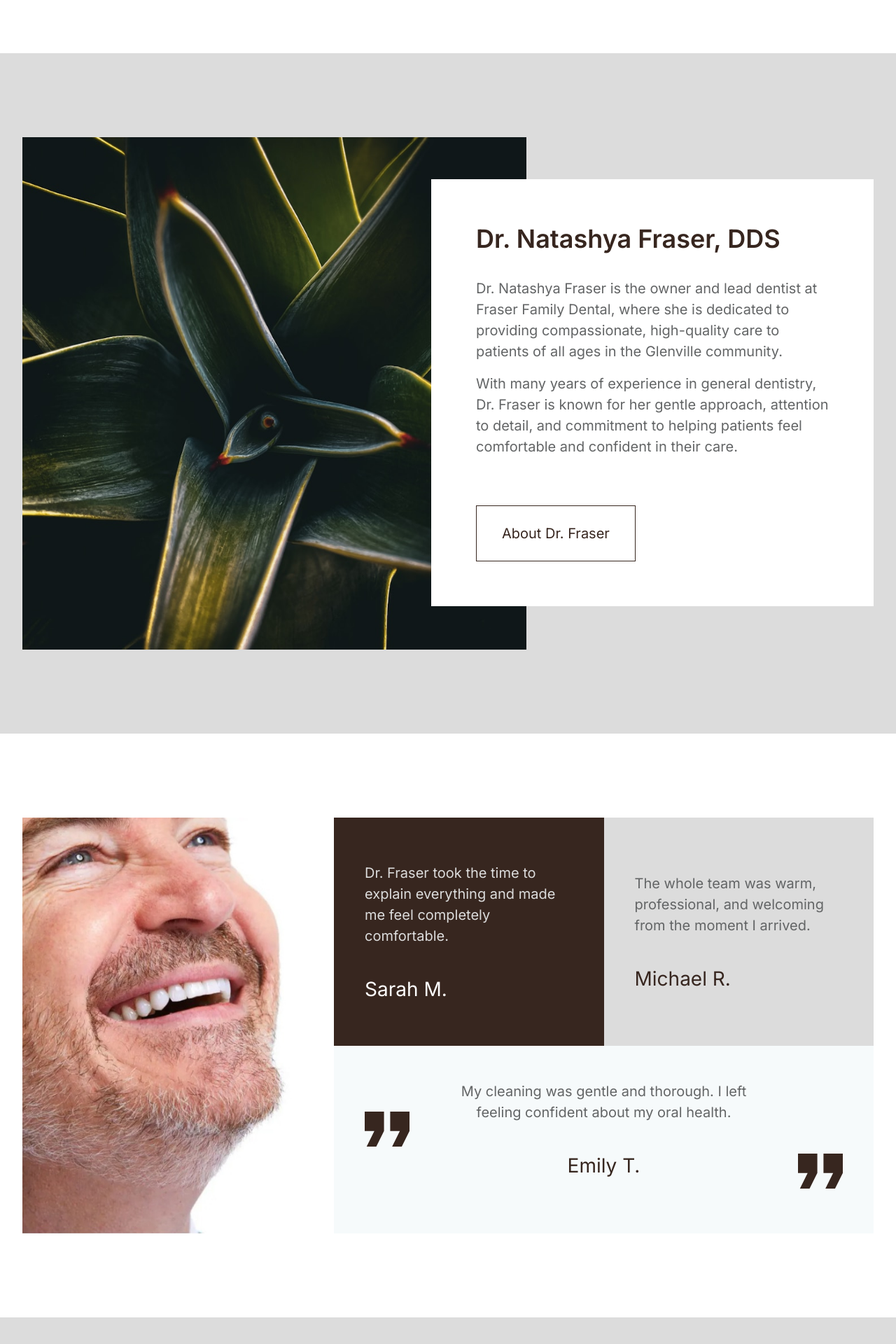
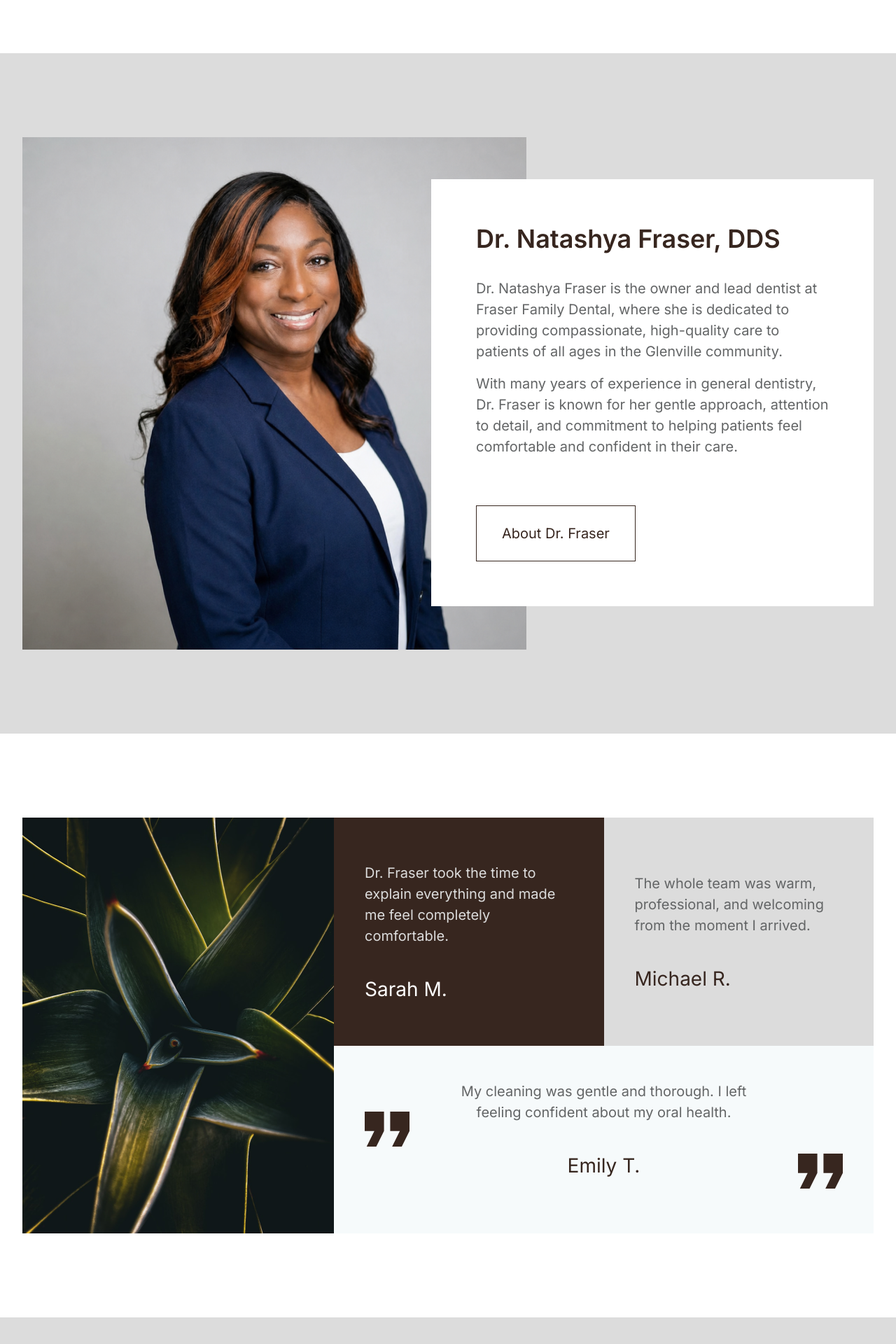
Before and after one commit to RyHn07/dr-natasha, a React (Vite) app: page / in a window 1280 px wide. Shown: the part 2389-4309 px from the top of the page at 70% size. Built offline with nearby package versions, Linux system fonts and the light colour scheme.

Commit message:
Fix doctor and testimonial Figma images

```diff
--- a/src/main.jsx
+++ b/src/main.jsx
@@ -65,11 +65,11 @@ function Services() {
 }
 
 function Doctor() {
-  return <section id="doctor" className="doctor section"><div className="shell doctor-wrap"><img src={`${A}doctor.jpeg`} alt="Dr. Natashya Fraser" /><div className="doctor-panel"><h2>Dr. Natashya Fraser, DDS</h2><p>Dr. Natashya Fraser is the owner and lead dentist at Fraser Family Dental, where she is dedicated to providing compassionate, high-quality care to patients of all ages in the Glenville community.</p><p>With many years of experience in general dentistry, Dr. Fraser is known for her gentle approach, attention to detail, and commitment to helping patients feel comfortable and confident in their care.</p><a className="outline-button" href="#doctor">About Dr. Fraser</a></div></div></section>
+  return <section id="doctor" className="doctor section"><div className="shell doctor-wrap"><img src={`${A}doctor-figma.png`} alt="Dr. Natashya Fraser" /><div className="doctor-panel"><h2>Dr. Natashya Fraser, DDS</h2><p>Dr. Natashya Fraser is the owner and lead dentist at Fraser Family Dental, where she is dedicated to providing compassionate, high-quality care to patients of all ages in the Glenville community.</p><p>With many years of experience in general dentistry, Dr. Fraser is known for her gentle approach, attention to detail, and commitment to helping patients feel comfortable and confident in their care.</p><a className="outline-button" href="#doctor">About Dr. Fraser</a></div></div></section>
 }
 
 function Testimonials() {
-  return <section className="testimonials section"><div className="shell testimonials-wrap"><img className="testimonial-photo" src={`${A}testimonial.jpeg`} alt="Happy dental patient" /><div className="testimonial-content"><div className="testimonial-top"><article><p>Dr. Fraser took the time to explain everything and made me feel completely comfortable.</p><h3>Sarah M.</h3></article><article><p>The whole team was warm, professional, and welcoming from the moment I arrived.</p><h3>Michael R.</h3></article></div><article className="testimonial-bottom"><Icon name="icon-8.svg" /><div><p>My cleaning was gentle and thorough. I left feeling confident about my oral health.</p><h3>Emily T.</h3></div><Icon name="icon-9.svg" /></article></div></div></section>
+  return <section className="testimonials section"><div className="shell testimonials-wrap"><img className="testimonial-photo" src={`${A}testimonial-figma.png`} alt="Happy dental patient" /><div className="testimonial-content"><div className="testimonial-top"><article><p>Dr. Fraser took the time to explain everything and made me feel completely comfortable.</p><h3>Sarah M.</h3></article><article><p>The whole team was warm, professional, and welcoming from the moment I arrived.</p><h3>Michael R.</h3></article></div><article className="testimonial-bottom"><Icon name="icon-8.svg" /><div><p>My cleaning was gentle and thorough. I left feeling confident about my oral health.</p><h3>Emily T.</h3></div><Icon name="icon-9.svg" /></article></div></div></section>
 }
 
 function Schedule() {
```
Also changed, not shown: public/assets/doctor-figma.png (added), public/assets/testimonial-figma.png (added).
